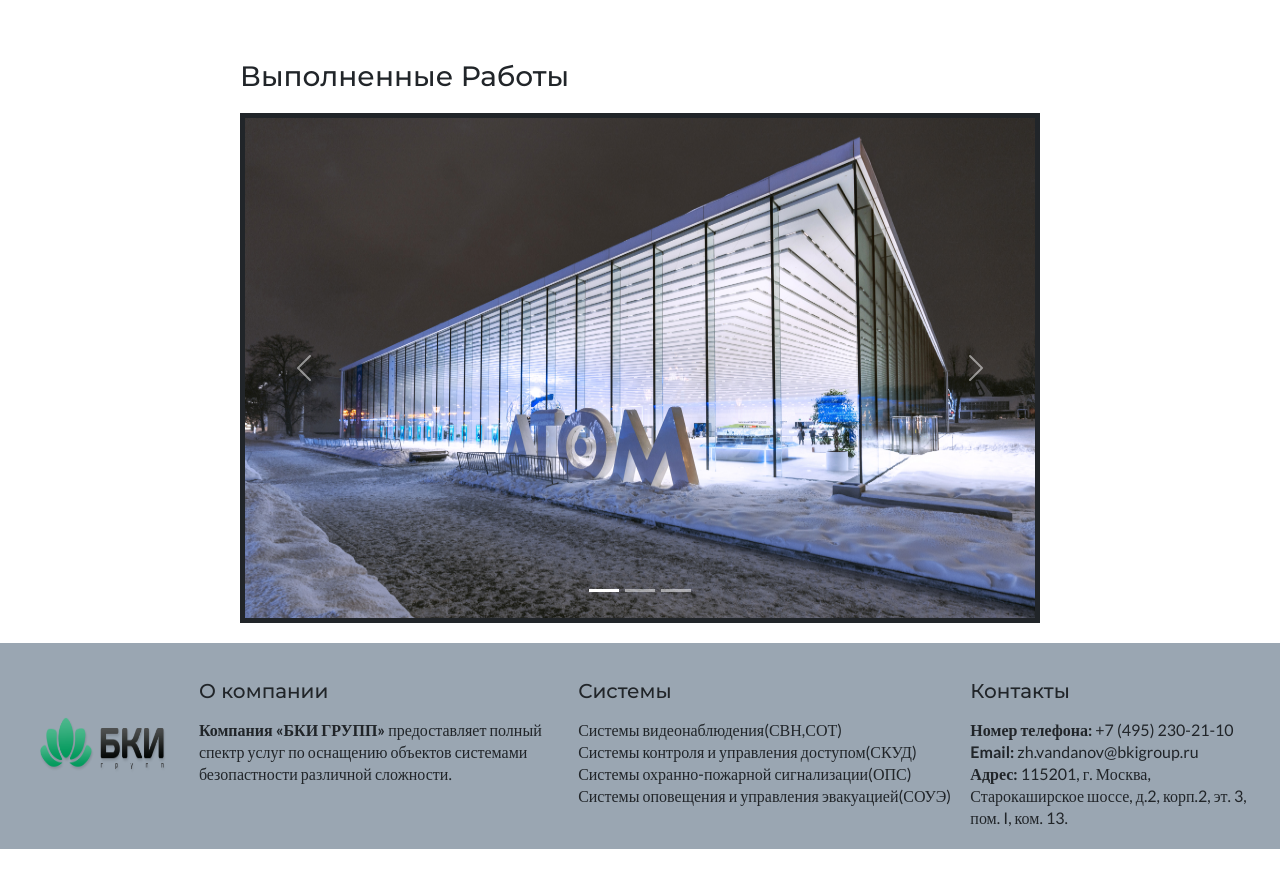
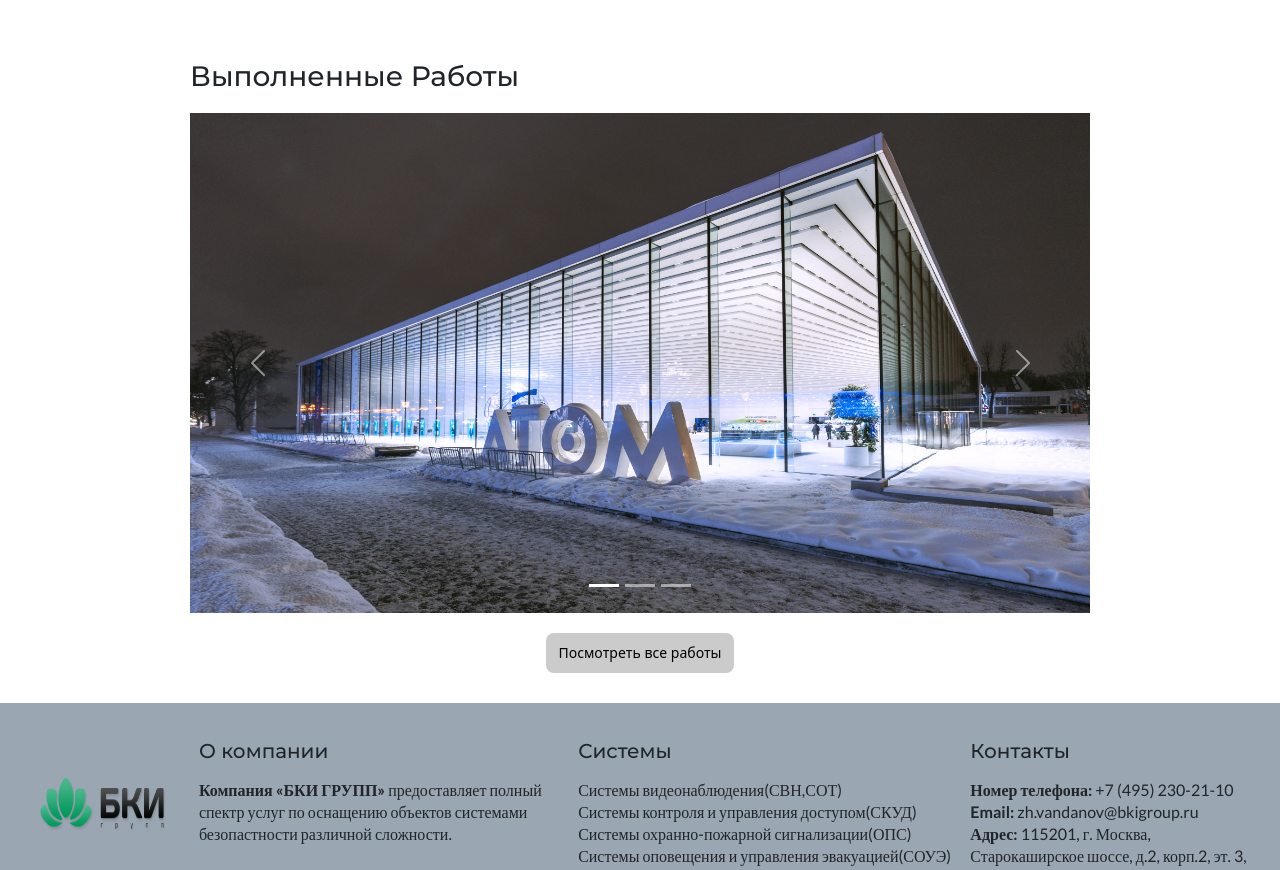
Before and after one commit to SonOfBaphomet666/buildingcompany, a React (Vite) app: page / in a window 1280 px wide. Shown: the part 841-1711 px from the top of the page. Before the commit the page ends 1690 px from the top, so only its background shows below. Built offline with nearby package versions, Linux system fonts and the light colour scheme.

Commit message:
fix layout

```diff
--- a/src/components/footer/footer.scss
+++ b/src/components/footer/footer.scss
@@ -1,12 +1,11 @@
 footer {
-  background-color: $grey;
+  background-color: $grey; // #4b607f
   display: flex;
   justify-content: center;
   .footerBox {
     display: flex;
     justify-content: space-around;
     width: 1440px;
-    // margin-top: 20px;
     padding: 20px;
     &__logoBox {
       display: flex;
--- a/src/components/hero/hero.scss
+++ b/src/components/hero/hero.scss
@@ -9,7 +9,7 @@
     align-items: center;
     justify-content: center;
     .titleBox {
-      background-color: #00000050;
+      background-color: $background-light;
       color: $white;
       position: relative;
       width: 500px;
--- a/src/pages/about/about.scss
+++ b/src/pages/about/about.scss
@@ -3,7 +3,6 @@
   justify-content: center;
   &__titleBox {
     margin-top: 30px;
-    margin-bottom: 30px;
     width: 350px;
   }
   &__buttonBox {
@@ -19,11 +18,41 @@
     flex-wrap: wrap;
     justify-content: center;
     gap: 10px;
+
     .box {
+      display: flex;
+      flex-direction: column;
+      align-items: center;
       text-align: center;
+      position: relative;
       .img {
         width: 350px;
         height: 200px;
+        transition: 0.5s ease;
+      }
+      .middle {
+        display: flex;
+        justify-content: center;
+        align-items: center;
+        width: 100%;
+        height: 90%;
+        position: absolute;
+        transition: 0.8s ease;
+        opacity: 0;
+        &__btn {
+          background-color: $background-mid;
+          color: $dr-White;
+          padding: 12px 20px;
+          z-index: 1;
+          border: none;
+          border-radius: 20px;
+        }
+      }
+      &:hover .img {
+        opacity: 0.3;
+      }
+      &:hover .middle {
+        opacity: 1;
       }
       .par {
         margin-bottom: 50px;
--- a/src/pages/about/about.tsx
+++ b/src/pages/about/about.tsx
@@ -1,7 +1,6 @@
 import { useState } from "react";
 import PopUp from "../../components/popUp/popUp";
 import buildingsData from "../../assets/data/buildings.json";
-
 
 export interface Building {
   imgSrc: string;
@@ -10,7 +9,6 @@
   text: string;
   address: string;
 }
-
 
 const About = () => {
   const [isOpen, setIsOpen] = useState(false);
@@ -32,17 +30,26 @@
     <>
       <div className="about">
         <div className="about__titleBox">
-          <h1>Выполненные работы</h1>
+          <h2>Выполненные работы</h2>
         </div>
         <div className="about__imgBox">
           {buildingsData.map((building: any) => (
             <div className="box" key={building.name}>
+              <div className="middle">
+                <button
+                  className="middle__btn"
+                  onClick={() => handleSlideClick(building)}
+                >
+                  Подробно
+                </button>
+              </div>
               <img
                 src={building.imgSrc}
                 className="img"
                 alt={building.name}
                 onClick={() => handleSlideClick(building)}
               />
+
               <p className="par">{building.name}</p>
             </div>
           ))}
--- a/src/pages/certificate/certificate.scss
+++ b/src/pages/certificate/certificate.scss
@@ -4,9 +4,6 @@
 
   &__title {
     margin-top: 30px;
-    // width: 500px;
-    // display: flex;
-    // justify-content: start;
     text-align: center;
   }
 
--- a/src/pages/certificate/certificate.tsx
+++ b/src/pages/certificate/certificate.tsx
@@ -8,12 +8,12 @@
         </div>
         <div className="cert__box">
           <ImageZoom
-            className="img"
+            className="img fakeCert"
             src="/src/assets/certificate/ЛицензияМЧС1.jpg"
             alt={"Картинка"}
           />
           <ImageZoom
-            className="img"
+            className="img fakeCert"
             src="/src/assets/certificate/ЛицензияМЧС2.jpg"
             alt={"Картинка"}
           />
--- a/src/pages/contact/contact.scss
+++ b/src/pages/contact/contact.scss
@@ -17,8 +17,8 @@
 
     .map {
       margin-top: 20px;
-      width: 700px;
-      height: 500px;
+      width: 900px;
+      height: 600px;
     }
   }
 }
--- a/src/pages/contact/contact.tsx
+++ b/src/pages/contact/contact.tsx
@@ -10,7 +10,7 @@
       <Hero />
       <div className="contact">
         <div className="contact__box">
-          <h1 className="title">Контакты</h1>
+          <h2 className="title">Контакты</h2>
           <div className="numberBox">
             <p><b>Генеральный директор:</b> Ванданов Жаргал Баторович</p>
             <p>
--- a/src/pages/home/home.scss
+++ b/src/pages/home/home.scss
@@ -53,22 +53,49 @@
   flex-direction: column;
   align-items: center;
   justify-content: center;
-  // max-width: 1440px;
   &__title {
-    width: 800px;
+    width: 900px;
     display: flex;
     justify-content: flex-start;
     margin-top: 50px;
   }
   &__box {
     margin-top: 20px;
-    border: solid 5px;
-    width: 800px;
+    width: 900px;
     margin-bottom: 20px;
     .imgSlide {
-      width: 800px !important;
+      width: 900px !important;
       height: 500px;
       background-color: $black;
     }
   }
 }
+
+.viewAllBox {
+  text-align: center;
+  margin-bottom: 30px;
+  &__btn {
+    background-color: $background-light;
+    border-radius: 8px;
+    border-width: 0;
+    color: $black;
+    cursor: pointer;
+    display: inline-block;
+    font-size: 14px;
+    font-weight: 500;
+    line-height: 20px;
+    list-style: none;
+    margin: 0;
+    padding: 10px 12px;
+    text-align: center;
+    transition: all 200ms;
+    vertical-align: baseline;
+    white-space: nowrap;
+    user-select: none;
+    -webkit-user-select: none;
+    touch-action: manipulation;
+    &:hover {
+      background-color: $background-mid;
+    }
+  }
+}
--- a/src/pages/home/home.tsx
+++ b/src/pages/home/home.tsx
@@ -3,6 +3,8 @@
 import { FaHandshake } from "react-icons/fa6";
 import { PiMedalFill } from "react-icons/pi";
 import Hero from "../../components/hero/hero";
+import { Link } from "react-router-dom";
+import { APP_ROUTES } from "../../utils/constant";
 
 const Home = () => {
   return (
@@ -28,16 +30,6 @@
           </div>
         </div>
       </section>
-      {/* <section className="system">
-        <div className="system__title">
-          <h3>Мы устанавливаем</h3>
-        </div>
-        <div className="system__infoBox">
-          <div className="circle">
-            <FaFireExtinguisher className="icon2"/>
-          </div>
-        </div>
-      </section> */}
       <section className="slide">
         <div className="slide__title">
           <h3>Выполненные Работы</h3>
@@ -120,6 +112,11 @@
           </div>
         </div>
       </section>
+      <div className="viewAllBox">
+        <Link to={APP_ROUTES.ABOUT}>
+          <button className="viewAllBox__btn">Посмотреть все работы</button>
+        </Link>
+      </div>
     </>
   );
 };
--- a/src/utils/base.scss
+++ b/src/utils/base.scss
@@ -4,7 +4,8 @@
 $light-grey: #bcccdc;
 $grey: #9aa6b2;
 $black: #000000;
-$green: #17a26a;
+$background-light: rgba(27, 27, 27, 0.229);
+$background-mid: rgba(27, 27, 27, 0.503);
 
 //TEXT
 @import url("https://fonts.googleapis.com/css2?family=Lato:ital,wght@0,300;0,400;0,700;0,900;1,300;1,400;1,700;1,900&family=Montserrat:ital,wght@0,100..900;1,100..900&display=swap");
```
